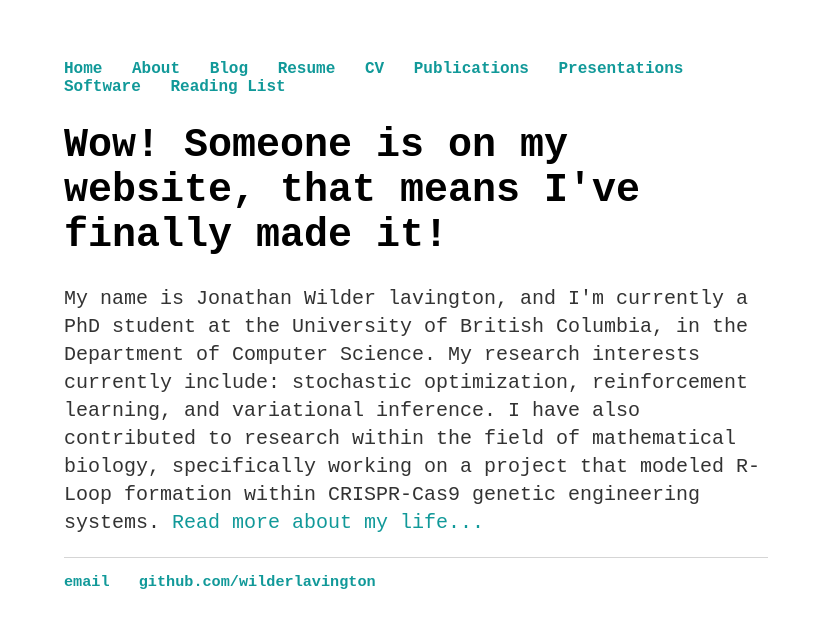
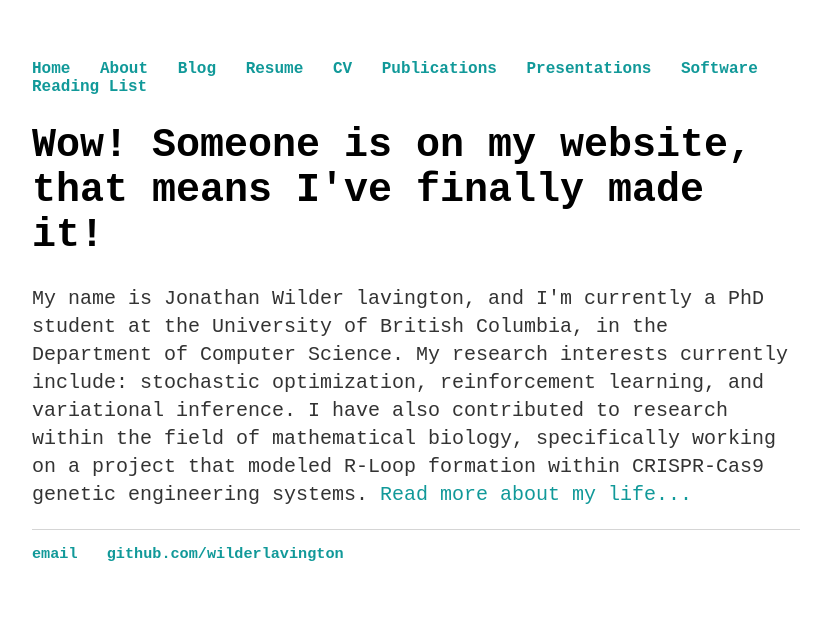
Before and after one commit to WilderLavington/old_web_page, a Jekyll site: the page built from index.html, in a window 1280 px wide. Shown: the top 628 px of the page, without its empty margins (224-1042 px from the left). Built offline with Jekyll 4.4.1, drawn with Linux system fonts in a browser that asks for light colours.

Commit message:
Update main.css

```diff
--- a/css/main.css
+++ b/css/main.css
@@ -1,7 +1,7 @@
 body {
     font-family: 'Courier New';
     margin: 60px auto;
-    width: 55%;
+    width: 60%;
 }
 nav ul, footer ul {
     font-family: 'Courier New';
```
